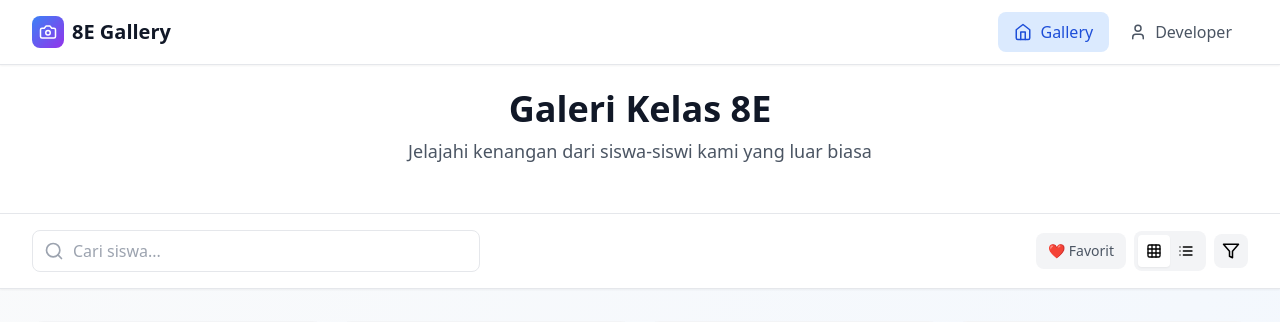
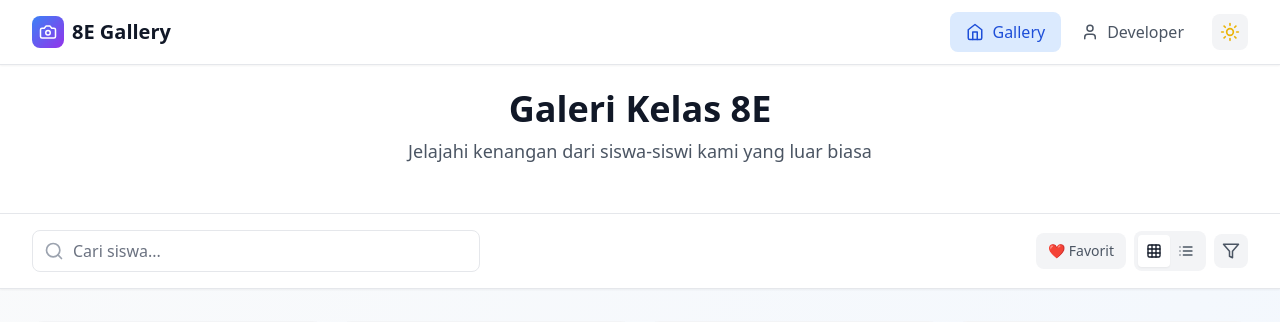
Before and after one commit to Enex-kblm/8e-class-gallery, a React (Vite) app: page / in a window 1280 px wide. Shown: the top 322 px of the page. Built offline with nearby package versions, Linux system fonts and the light colour scheme.

Commit message:
Dark Mode Toggle Implementation

```diff
--- a/src/App.tsx
+++ b/src/App.tsx
@@ -3,8 +3,9 @@ import React, { useState, useEffect } from 'react';
 import { Navigation } from './components/Navigation';
 import { Gallery } from './components/Gallery';
 import { DeveloperInfo } from './components/DeveloperInfo';
+import { ThemeProvider } from './contexts/ThemeContext';
 import studentsData from './data/students.json';
-import groupPhotosData from './data/groupPhotos.json'; // Import data terpisah
+import groupPhotosData from './data/groupPhotos.json';
 
 function App() {
   const [currentPage, setCurrentPage] = useState<'gallery' | 'developer'>('gallery');
@@ -13,11 +14,12 @@ function App() {
 
   useEffect(() => {
     setStudents(studentsData.students);
-    setGroupPhotos(groupPhotosData); // Gunakan data dari file terpisah
+    setGroupPhotos(groupPhotosData);
   }, []);
 
   return (
-    <div className="min-h-screen bg-gray-50">
+    <ThemeProvider>
+      <div className="min-h-screen bg-gray-50 dark:bg-gray-900 transition-colors duration-300">
         <Navigation currentPage={currentPage} onPageChange={setCurrentPage} />
 
         <main>
@@ -28,6 +30,7 @@ function App() {
           )}
         </main>
       </div>
+    </ThemeProvider>
   );
 }
 
--- /dev/null
+++ b/src/components/DarkModeToggle.tsx
@@ -0,0 +1,47 @@
+import React from 'react';
+import { motion } from 'framer-motion';
+import { Sun, Moon } from 'lucide-react';
+import { useTheme } from '../contexts/ThemeContext';
+
+export const DarkModeToggle: React.FC = () => {
+  const { isDarkMode, toggleDarkMode } = useTheme();
+
+  return (
+    <motion.button
+      onClick={toggleDarkMode}
+      className={`relative p-2 rounded-lg transition-all duration-300 ${
+        isDarkMode
+          ? 'bg-gray-800 hover:bg-gray-700 text-yellow-400'
+          : 'bg-gray-100 hover:bg-gray-200 text-gray-600'
+      }`}
+      whileHover={{ scale: 1.05 }}
+      whileTap={{ scale: 0.95 }}
+      title={isDarkMode ? 'Switch to Light Mode' : 'Switch to Dark Mode'}
+    >
+      <motion.div
+        initial={false}
+        animate={{
+          rotate: isDarkMode ? 180 : 0,
+          scale: isDarkMode ? 0.8 : 1
+        }}
+        transition={{ duration: 0.3, ease: "easeInOut" }}
+      >
+        {isDarkMode ? (
+          <Moon size={20} className="text-blue-400" />
+        ) : (
+          <Sun size={20} className="text-yellow-500" />
+        )}
+      </motion.div>
+
+      {/* Subtle glow effect */}
+      <motion.div
+        className={`absolute inset-0 rounded-lg ${
+          isDarkMode ? 'bg-blue-400/20' : 'bg-yellow-400/20'
+        }`}
+        initial={{ opacity: 0 }}
+        animate={{ opacity: isDarkMode ? 0.3 : 0 }}
+        transition={{ duration: 0.3 }}
+      />
+    </motion.button>
+  );
+};
--- a/src/components/Navigation.tsx
+++ b/src/components/Navigation.tsx
@@ -1,6 +1,7 @@
 import React from 'react';
 import { motion } from 'framer-motion';
 import { Camera, User, Home } from 'lucide-react';
+import { DarkModeToggle } from './DarkModeToggle';
 
 interface NavigationProps {
   currentPage: 'gallery' | 'developer';
@@ -9,7 +10,7 @@ interface NavigationProps {
 
 export const Navigation: React.FC<NavigationProps> = ({ currentPage, onPageChange }) => {
   return (
-    <nav className="bg-white shadow-sm border-b sticky top-0 z-40">
+    <nav className="bg-white dark:bg-gray-800 shadow-sm border-b border-gray-200 dark:border-gray-700 sticky top-0 z-40 transition-colors duration-300">
       <div className="max-w-7xl mx-auto px-4 sm:px-6 lg:px-8">
         <div className="flex justify-between items-center h-16">
           {/* Logo */}
@@ -21,21 +22,23 @@ export const Navigation: React.FC<NavigationProps> = ({ currentPage, onPageChang
             <div className="w-8 h-8 bg-gradient-to-br from-blue-500 to-purple-600 rounded-lg flex items-center justify-center">
               <Camera size={18} className="text-white" />
             </div>
-            <span className="text-xl font-bold text-gray-900">8E Gallery</span>
+            <span className="text-xl font-bold text-gray-900 dark:text-white">8E Gallery</span>
           </motion.div>
 
-          {/* Navigation Links */}
+          {/* Navigation Links & Controls */}
           <motion.div
             initial={{ opacity: 0, x: 20 }}
             animate={{ opacity: 1, x: 0 }}
-            className="flex space-x-1"
+            className="flex items-center space-x-3"
           >
+            {/* Navigation Buttons */}
+            <div className="flex space-x-1">
               <button
                 onClick={() => onPageChange('gallery')}
                 className={`flex items-center space-x-2 px-4 py-2 rounded-lg transition-all duration-200 ${
                   currentPage === 'gallery'
-                  ? 'bg-blue-100 text-blue-700 font-medium'
-                  : 'text-gray-600 hover:text-gray-900 hover:bg-gray-100'
+                    ? 'bg-blue-100 dark:bg-blue-900/50 text-blue-700 dark:text-blue-300 font-medium'
+                    : 'text-gray-600 dark:text-gray-300 hover:text-gray-900 dark:hover:text-white hover:bg-gray-100 dark:hover:bg-gray-700'
                 }`}
               >
                 <Home size={18} />
@@ -46,13 +49,17 @@ export const Navigation: React.FC<NavigationProps> = ({ currentPage, onPageChang
                 onClick={() => onPageChange('developer')}
                 className={`flex items-center space-x-2 px-4 py-2 rounded-lg transition-all duration-200 ${
                   currentPage === 'developer'
-                  ? 'bg-purple-100 text-purple-700 font-medium'
-                  : 'text-gray-600 hover:text-gray-900 hover:bg-gray-100'
+                    ? 'bg-purple-100 dark:bg-purple-900/50 text-purple-700 dark:text-purple-300 font-medium'
+                    : 'text-gray-600 dark:text-gray-300 hover:text-gray-900 dark:hover:text-white hover:bg-gray-100 dark:hover:bg-gray-700'
                 }`}
               >
                 <User size={18} />
                 <span>Developer</span>
               </button>
+            </div>
+
+            {/* Dark Mode Toggle */}
+            <DarkModeToggle />
           </motion.div>
         </div>
       </div>
--- a/src/components/SearchAndFilter.tsx
+++ b/src/components/SearchAndFilter.tsx
@@ -24,18 +24,18 @@ export const SearchAndFilter: React.FC<SearchAndFilterProps> = ({
   const [isFilterOpen, setIsFilterOpen] = useState(false);
 
   return (
-    <div className="bg-white shadow-sm border-b sticky top-16 z-30">
+    <div className="bg-white dark:bg-gray-800 shadow-sm border-b border-gray-200 dark:border-gray-700 sticky top-16 z-30 transition-colors duration-300">
       <div className="max-w-7xl mx-auto px-4 sm:px-6 lg:px-8 py-4">
         <div className="flex flex-col sm:flex-row gap-4 items-center justify-between">
           {/* Search Bar */}
           <div className="relative flex-1 max-w-md">
-            <Search className="absolute left-3 top-1/2 transform -translate-y-1/2 text-gray-400" size={20} />
+            <Search className="absolute left-3 top-1/2 transform -translate-y-1/2 text-gray-400 dark:text-gray-500" size={20} />
             <input
               type="text"
               placeholder="Cari siswa..."
               value={searchQuery}
               onChange={(e) => onSearchChange(e.target.value)}
-              className="w-full pl-10 pr-4 py-2 border border-gray-200 rounded-lg focus:outline-none focus:ring-2 focus:ring-blue-500 focus:border-transparent"
+              className="w-full pl-10 pr-4 py-2 border border-gray-200 dark:border-gray-600 rounded-lg bg-white dark:bg-gray-700 text-gray-900 dark:text-white placeholder-gray-500 dark:placeholder-gray-400 focus:outline-none focus:ring-2 focus:ring-blue-500 focus:border-transparent transition-colors duration-200"
             />
           </div>
 
@@ -46,19 +46,21 @@ export const SearchAndFilter: React.FC<SearchAndFilterProps> = ({
               onClick={onToggleFavorites}
               className={`px-3 py-2 rounded-lg text-sm font-medium transition-colors ${
                 showFavoritesOnly
-                  ? 'bg-red-100 text-red-700 border border-red-200'
-                  : 'bg-gray-100 text-gray-600 hover:bg-gray-200'
+                  ? 'bg-red-100 dark:bg-red-900/50 text-red-700 dark:text-red-300 border border-red-200 dark:border-red-800'
+                  : 'bg-gray-100 dark:bg-gray-700 text-gray-600 dark:text-gray-300 hover:bg-gray-200 dark:hover:bg-gray-600'
               }`}
             >
               ❤️ Favorit
             </button>
 
             {/* View Mode Toggle */}
-            <div className="flex bg-gray-100 rounded-lg p-1">
+            <div className="flex bg-gray-100 dark:bg-gray-700 rounded-lg p-1">
               <button
                 onClick={() => onViewModeChange('grid')}
                 className={`p-2 rounded transition-colors ${
-                  viewMode === 'grid' ? 'bg-white shadow-sm' : 'hover:bg-gray-200'
+                  viewMode === 'grid'
+                    ? 'bg-white dark:bg-gray-600 shadow-sm text-gray-900 dark:text-white'
+                    : 'text-gray-600 dark:text-gray-300 hover:bg-gray-200 dark:hover:bg-gray-600'
                 }`}
               >
                 <Grid size={16} />
@@ -66,7 +68,9 @@ export const SearchAndFilter: React.FC<SearchAndFilterProps> = ({
               <button
                 onClick={() => onViewModeChange('list')}
                 className={`p-2 rounded transition-colors ${
-                  viewMode === 'list' ? 'bg-white shadow-sm' : 'hover:bg-gray-200'
+                  viewMode === 'list'
+                    ? 'bg-white dark:bg-gray-600 shadow-sm text-gray-900 dark:text-white'
+                    : 'text-gray-600 dark:text-gray-300 hover:bg-gray-200 dark:hover:bg-gray-600'
                 }`}
               >
                 <List size={16} />
@@ -76,7 +80,7 @@ export const SearchAndFilter: React.FC<SearchAndFilterProps> = ({
             {/* Filter Toggle */}
             <button
               onClick={() => setIsFilterOpen(!isFilterOpen)}
-              className="p-2 bg-gray-100 hover:bg-gray-200 rounded-lg transition-colors"
+              className="p-2 bg-gray-100 dark:bg-gray-700 hover:bg-gray-200 dark:hover:bg-gray-600 text-gray-600 dark:text-gray-300 rounded-lg transition-colors"
             >
               <Filter size={18} />
             </button>
@@ -89,14 +93,14 @@ export const SearchAndFilter: React.FC<SearchAndFilterProps> = ({
             initial={{ opacity: 0, height: 0 }}
             animate={{ opacity: 1, height: 'auto' }}
             exit={{ opacity: 0, height: 0 }}
-            className="mt-4 p-4 bg-gray-50 rounded-lg"
+            className="mt-4 p-4 bg-gray-50 dark:bg-gray-700/50 rounded-lg"
           >
             <div className="grid grid-cols-1 sm:grid-cols-2 gap-4">
               <div>
-                <label className="block text-sm font-medium text-gray-700 mb-2">
+                <label className="block text-sm font-medium text-gray-700 dark:text-gray-300 mb-2">
                   Jumlah Foto
                 </label>
-                <select className="w-full p-2 border border-gray-200 rounded-lg">
+                <select className="w-full p-2 border border-gray-200 dark:border-gray-600 rounded-lg bg-white dark:bg-gray-700 text-gray-900 dark:text-white">
                   <option value="">Semua</option>
                   <option value="1">1 foto</option>
                   <option value="2-5">2-5 foto</option>
@@ -104,10 +108,10 @@ export const SearchAndFilter: React.FC<SearchAndFilterProps> = ({
                 </select>
               </div>
               <div>
-                <label className="block text-sm font-medium text-gray-700 mb-2">
+                <label className="block text-sm font-medium text-gray-700 dark:text-gray-300 mb-2">
                   Status
                 </label>
-                <select className="w-full p-2 border border-gray-200 rounded-lg">
+                <select className="w-full p-2 border border-gray-200 dark:border-gray-600 rounded-lg bg-white dark:bg-gray-700 text-gray-900 dark:text-white">
                   <option value="">Semua</option>
                   <option value="complete">Foto Lengkap</option>
                   <option value="placeholder">Placeholder</option>
--- /dev/null
+++ b/src/contexts/ThemeContext.tsx
@@ -0,0 +1,55 @@
+import React, { createContext, useContext, useState, useEffect } from 'react';
+
+interface ThemeContextType {
+  isDarkMode: boolean;
+  toggleDarkMode: () => void;
+}
+
+const ThemeContext = createContext<ThemeContextType | undefined>(undefined);
+
+export const useTheme = () => {
+  const context = useContext(ThemeContext);
+  if (context === undefined) {
+    throw new Error('useTheme must be used within a ThemeProvider');
+  }
+  return context;
+};
+
+interface ThemeProviderProps {
+  children: React.ReactNode;
+}
+
+export const ThemeProvider: React.FC<ThemeProviderProps> = ({ children }) => {
+  const [isDarkMode, setIsDarkMode] = useState(() => {
+    // Check localStorage first
+    const savedTheme = localStorage.getItem('darkMode');
+    if (savedTheme !== null) {
+      return JSON.parse(savedTheme);
+    }
+
+    // Check system preference
+    return window.matchMedia('(prefers-color-scheme: dark)').matches;
+  });
+
+  useEffect(() => {
+    // Save to localStorage
+    localStorage.setItem('darkMode', JSON.stringify(isDarkMode));
+
+    // Apply theme to document
+    if (isDarkMode) {
+      document.documentElement.classList.add('dark');
+    } else {
+      document.documentElement.classList.remove('dark');
+    }
+  }, [isDarkMode]);
+
+  const toggleDarkMode = () => {
+    setIsDarkMode(prev => !prev);
+  };
+
+  return (
+    <ThemeContext.Provider value={{ isDarkMode, toggleDarkMode }}>
+      {children}
+    </ThemeContext.Provider>
+  );
+};
--- a/tailwind.config.js
+++ b/tailwind.config.js
@@ -1,6 +1,7 @@
 /** @type {import('tailwindcss').Config} */
 export default {
   content: ['./index.html', './src/**/*.{js,ts,jsx,tsx}'],
+  darkMode: 'class',
   theme: {
     extend: {
       animation: {
```
Also changed, not shown: src/components/Gallery.tsx (+8 -9 lines). Lines whose indentation alone changed are shown as unchanged.
